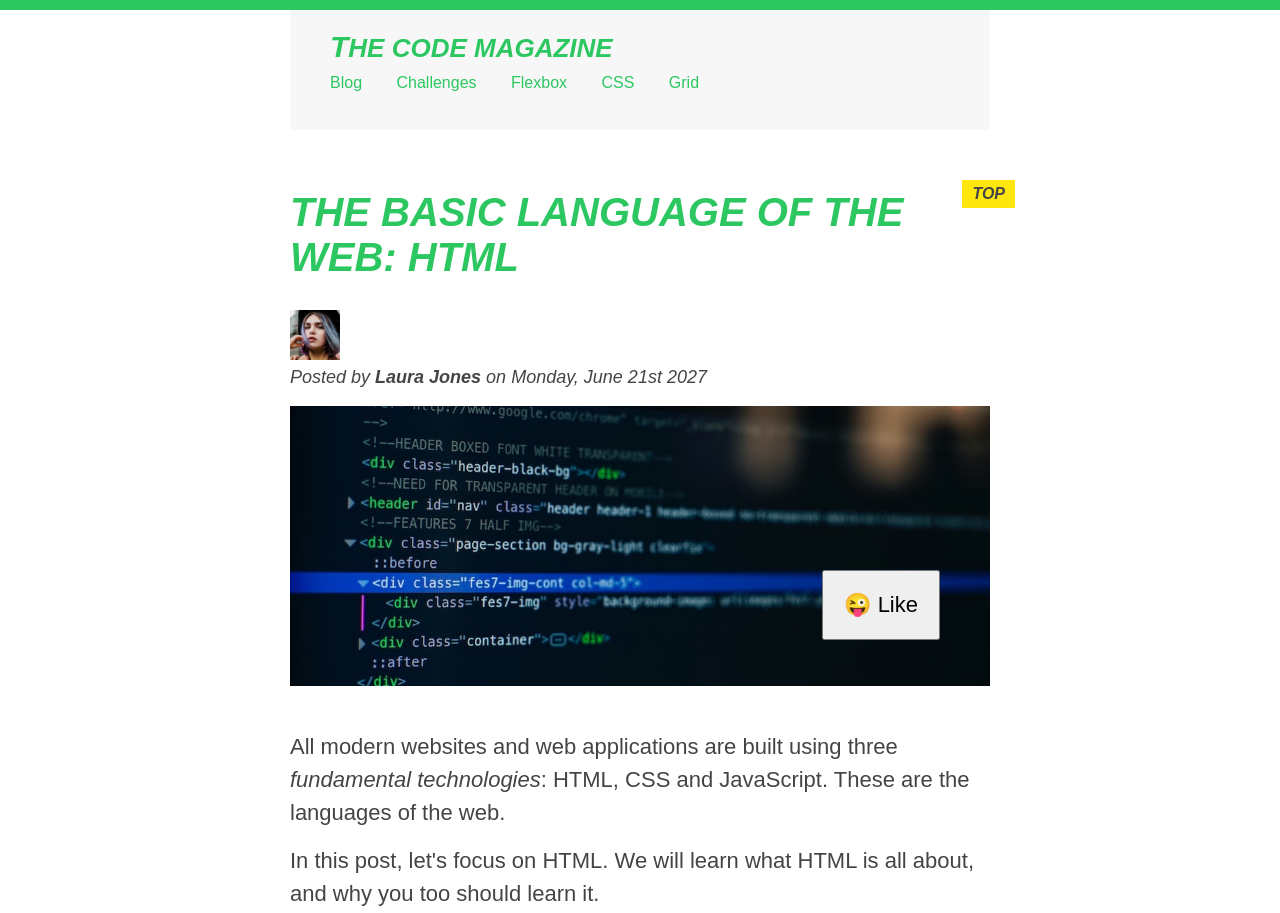
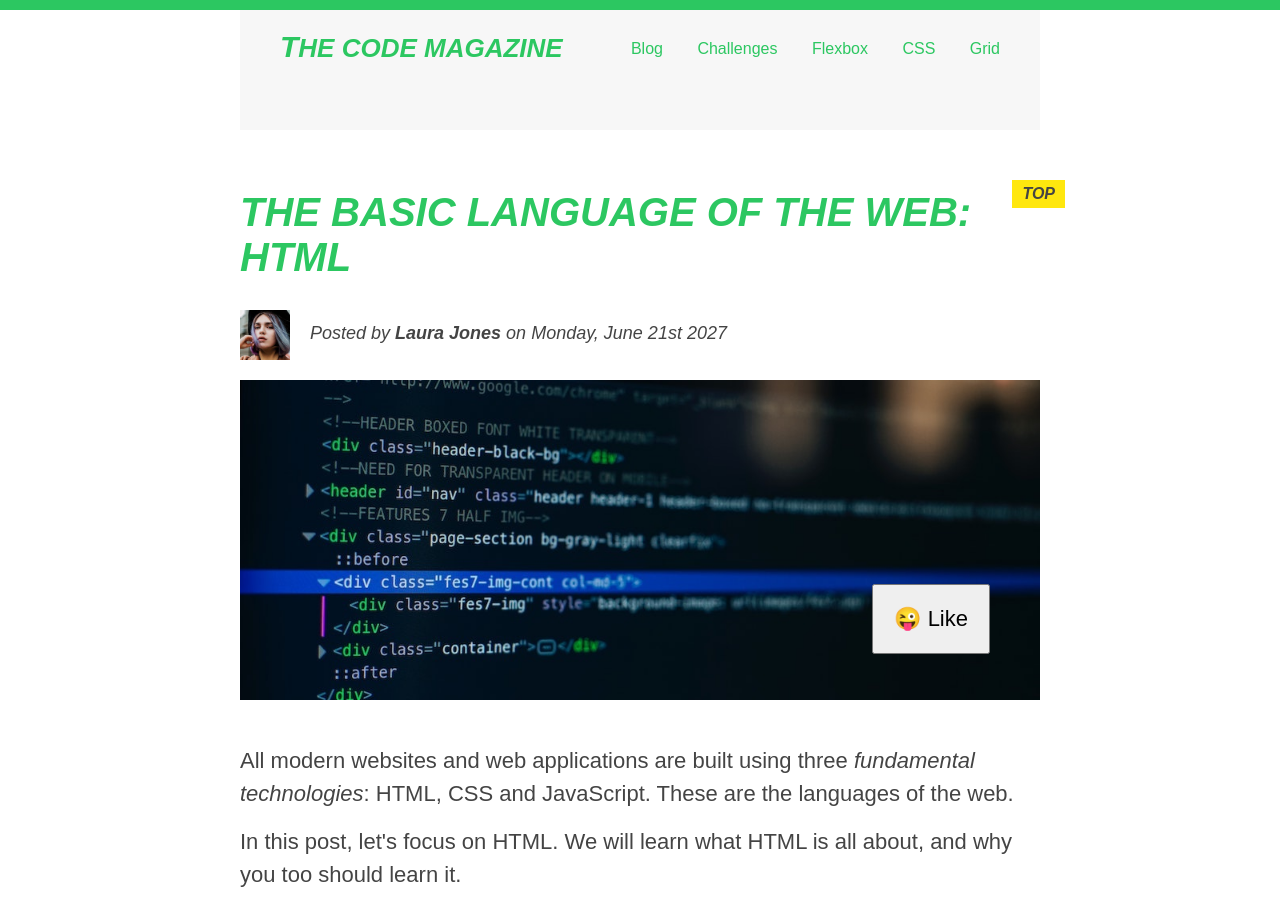
Before and after one commit to felipe-miranda-marreiros/CSS, a plain HTML site: page 02 - CSS Layouts/index.html in a window 1280 px wide. Shown: the top 913 px of the page. Drawn offline with Linux system fonts and the light colour scheme.

Commit message:
usando float

```diff
--- a/02 - CSS Layouts/style.css
+++ b/02 - CSS Layouts/style.css
@@ -138,7 +138,7 @@ a:hover{
   text-decoration: underline ;
 }
 .container{
-  width: 700px;
+  width: 800px;
   margin: 0 auto;
 }
 button {
@@ -150,3 +150,23 @@ button {
   bottom: 50px;
   right: 50px;
 }
+.author-img{
+
+  float: left;
+  margin-bottom: 20px;
+}
+#author{
+
+  float: left;
+  margin-top: 10px;
+  margin-left: 20px;
+}
+
+h1{
+
+  float: left;
+}
+nav{
+
+  float: right;
+}
```
